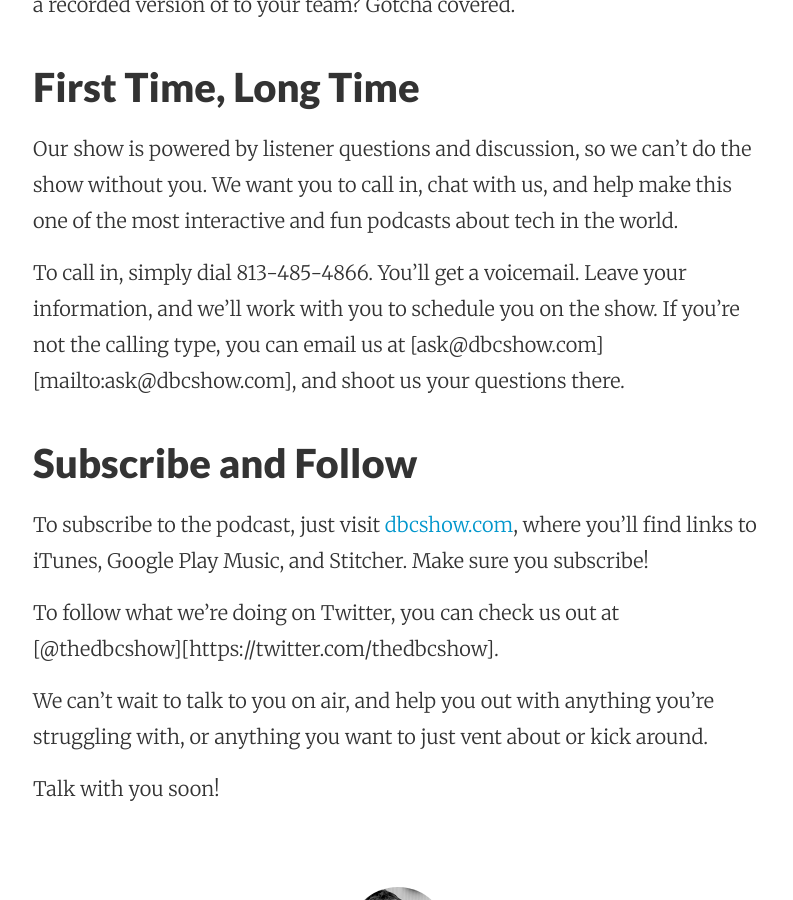
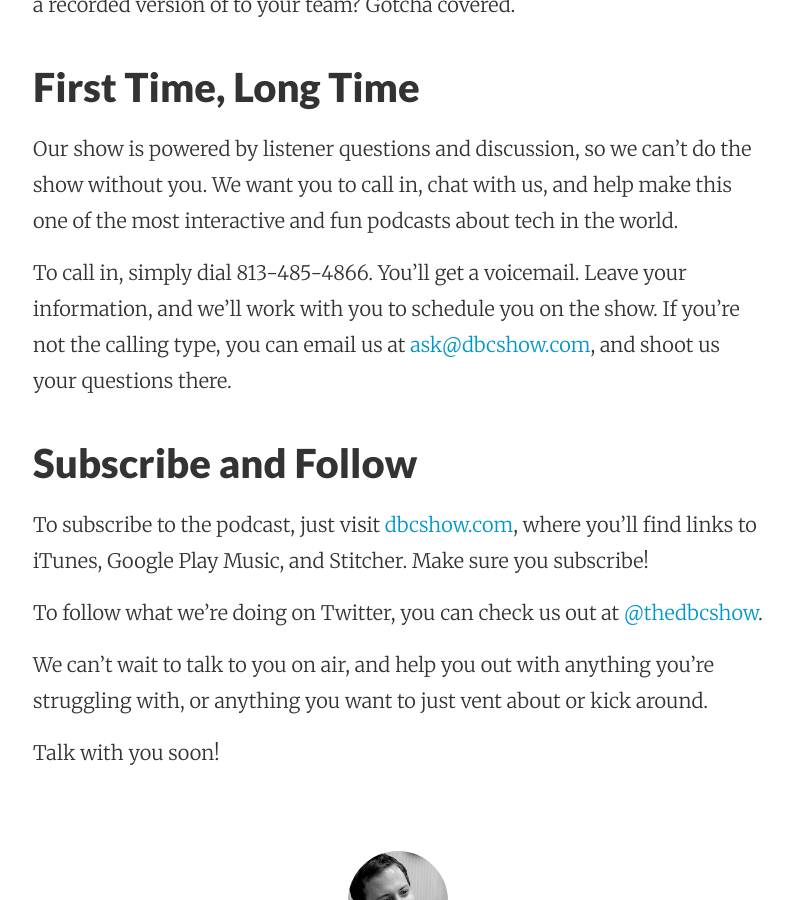
Before and after one commit to jwd2a/justindav.is, a Jekyll site: the page built from _posts/2018/2018-09-26-design-by-committee-podcast.md, in a window 1280 px wide and 900 px high, scrolled down 909 px. Shown: the whole window, without its empty margins (52-845 px from the left). Built offline with Jekyll 4.4.1, drawn with Linux system fonts in a browser that asks for light colours; nearby versions of some CDN libraries; some web fonts are replaced.

Commit message:
Link fixes

```diff
--- a/_posts/2018/2018-09-26-design-by-committee-podcast.md
+++ b/_posts/2018/2018-09-26-design-by-committee-podcast.md
@@ -34,7 +34,7 @@ of the most interactive and fun podcasts about tech in the world.
 
 To call in, simply dial 813-485-4866. You'll get a voicemail. Leave your
 information, and we'll work with you to schedule you on the show. If you're not
-the calling type, you can email us at [ask@dbcshow.com][mailto:ask@dbcshow.com],
+the calling type, you can email us at [ask@dbcshow.com](mailto:ask@dbcshow.com),
 and shoot us your questions there.
 
 ## Subscribe and Follow
@@ -43,14 +43,14 @@ To subscribe to the podcast, just visit [dbcshow.com][dbc], where you'll find
 links to iTunes, Google Play Music, and Stitcher. Make sure you subscribe!
 
 To follow what we're doing on Twitter, you can check us out at
-[@thedbcshow][https://twitter.com/thedbcshow].
+[@thedbcshow](https://twitter.com/thedbcshow).
 
 We can't wait to talk to you on air, and help you out with anything you're
 struggling with, or anything you want to just vent about or kick around.
 
 Talk with you soon!
 
-[cartalk]: cartalk.com
-[dave]: daveramsey.com
-[dbc]: dbcshow.com
+[cartalk]: https://cartalk.com
+[dave]: https://daveramsey.com
+[dbc]: http://dbcshow.com
 [matt]: https://twitter.com/mgrocki
```
